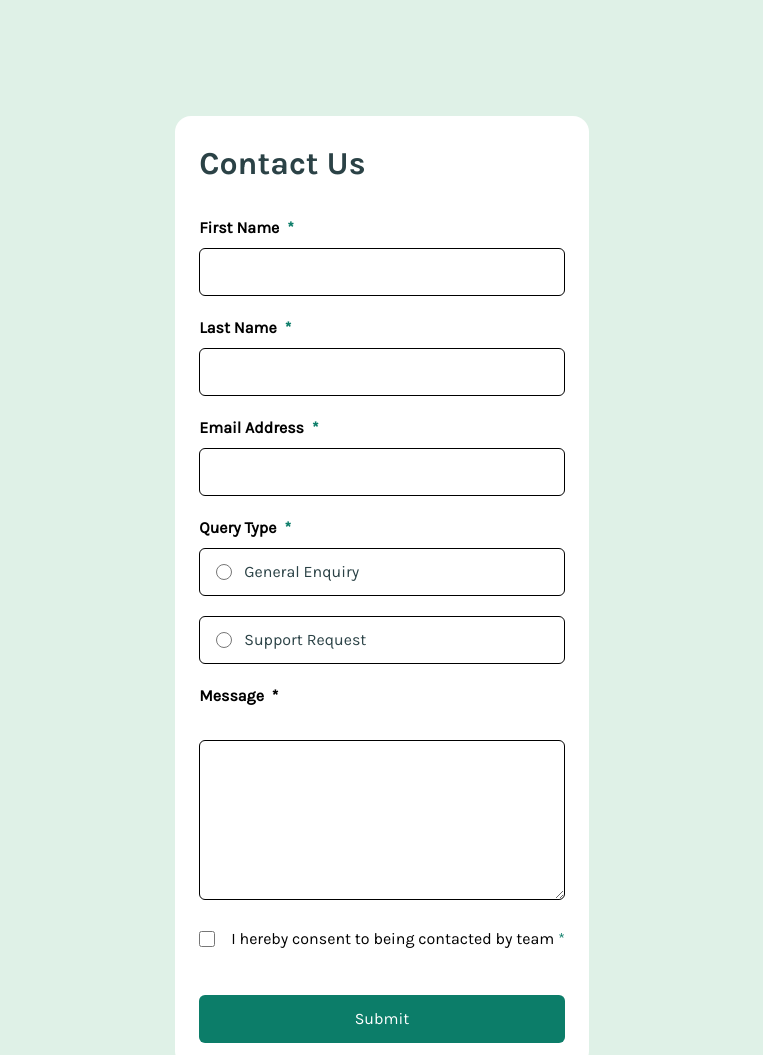
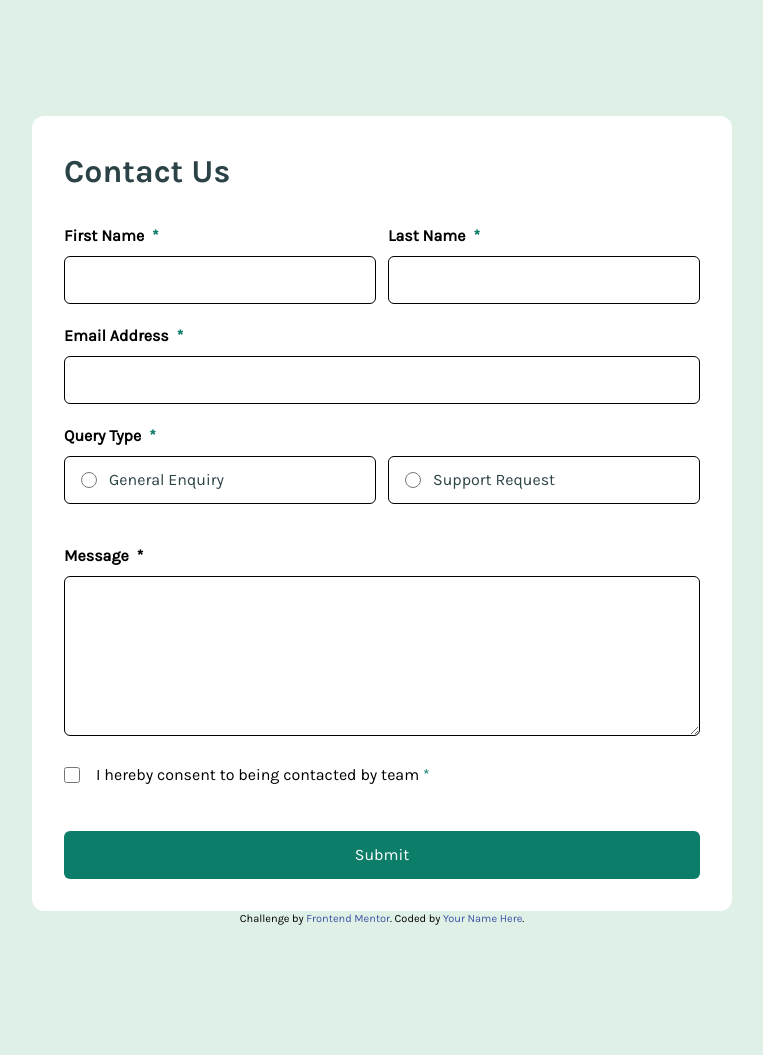
Before and after one commit to ZHADOW999/contact-form, a website: page index.html in a window 1280 px wide. Shown: the top 1055 px of the page, without its empty margins (258-1021 px from the left). After the commit the page ends 928 px from the top, so only its background shows below. Drawn offline with Linux system fonts and the light colour scheme.

Commit message:
Update index.html

```diff
--- a/index.html
+++ b/index.html
@@ -24,8 +24,10 @@
 </head>
 
 <body class="font-karla2 px-4 pt-4 flex justify-center items-center flex-col bg-LightGreen">
-    <div id="successMessage"
-        class="successMessage delay-700 bg-DarkGreg text-White p-5 rounded-2xl -translate-y-44 transition-all duration-300 ease-in-out">
+
+    <main>
+        <div id="successMessage"
+        class="successMessage delay-700 bg-DarkGreg text-White p-5 rounded-2xl -translate-y-44 transition-all duration-300 ease-in-out lg:w-9/12 m-auto">
         <div class="">
 
             <h1 class="flex items-center text-4 capitalize"><span><img src="assets/images/icon-success-check.svg" alt=""></span >
@@ -35,12 +37,12 @@
             </div>
         </div>
     </div>
-    <main>
-        <form class="container bg-White p-6 xl:w-[700px] xl:p-8 rounded-2xl" action="index.html">
+
+        <form class="container bg-White p-6 lg:w-[700px] lg:p-8 rounded-xl" action="index.html">
             <fieldset>
                 <legend class="text-DarkGreg capitalize font-bold text-5 font-karla3 mb-7">contact us</legend>
-                <div class="xl:flex xl:w-full justify-between gap-3">
-                    <div class="mb-5 xl:w-1/2">
+                <div class="lg:flex lg:w-full justify-between gap-3">
+                    <div class="mb-5 lg:w-1/2">
                         <label class="flex gap-2 font-semibold capitalize text-2 text-MediumGrey" for="FirstNameInput">first name<span
                                 class="text-Green " aria-hidden="true"> *</span></label>
                         <input
@@ -48,7 +50,7 @@
                             type="text" id="FirstNameInput" aria-required="true" name="first-name">
                         <p class=" text-Red italic text-1 font-bold" id="FirstNameError" aria-describedby="first name error"></p>
                     </div>
-                    <div class="mb-5 xl:w-1/2">
+                    <div class="mb-5 lg:w-1/2">
                         <label class="flex gap-2 font-semibold capitalize text-2 text-MediumGrey" for="LastNameInput">last name <span class="text-Green "
                                 aria-hidden="true">*</span></label>
                         <input
@@ -71,7 +73,7 @@
             <div class="mb-5">
                 <fieldset >
                     <legend class="flex gap-2 font-semibold capitalize text-2 text-MediumGrey">query type <span class="text-Green " aria-hidden="true">*</span></legend>
-                    <div class="xl:flex xl:gap-3">
+                    <div class="lg:flex lg:gap-3">
                         <div class="back gap-3  pl-4 flex items-center focus:outline-Green cursor-pointer  border-MediumGrey border-[1px] h-12 rounded-md w-full mt-2 mb-5">
                             <input class="accent-green-600 w-4 h-4 cursor-pointer" type="radio" name="query-type" value="general" aria-required="true" tabindex="-1" id="query-general">
                             <label class="cursor-pointer capitalize text-2 text-DarkGreg" for="query-general">general enquiry</label>
@@ -86,7 +88,7 @@
             </div>
 
             <div class="mb-5">
-                <label class="text-MediumGrey flex gap-2 font-semibold capitalize">message<span aria-hidden="false">*</span></label><br>
+                <label for="MessageInput" class="text-MediumGrey flex gap-2 font-semibold capitalize">message<span aria-hidden="false">*</span></label>
                 <textarea class=" indent-3 focus:outline-Green cursor-pointer outline-MediumGrey border-MediumGrey border-[1px] h-40 rounded-md w-full mt-2 " name="message" id="MessageInput" rows="3" aria-required="true"></textarea>
                 <p class="text-Red text-1 italic font-bold" id="MessageError" aria-describedby="message error"></p>
             </div>
@@ -106,10 +108,12 @@
 
 
 
-    <div class="attribution">
-        Challenge by <a href="https://www.frontendmentor.io?ref=challenge">Frontend Mentor</a>.
-        Coded by <a href="#">Your Name Here</a>.
-    </div>
+    <footer>
+        <div class="attribution">
+            Challenge by <a href="https://www.frontendmentor.io?ref=challenge">Frontend Mentor</a>.
+            Coded by <a href="#">Your Name Here</a>.
+        </div>
+    </footer>
 
 </body>
 
```
